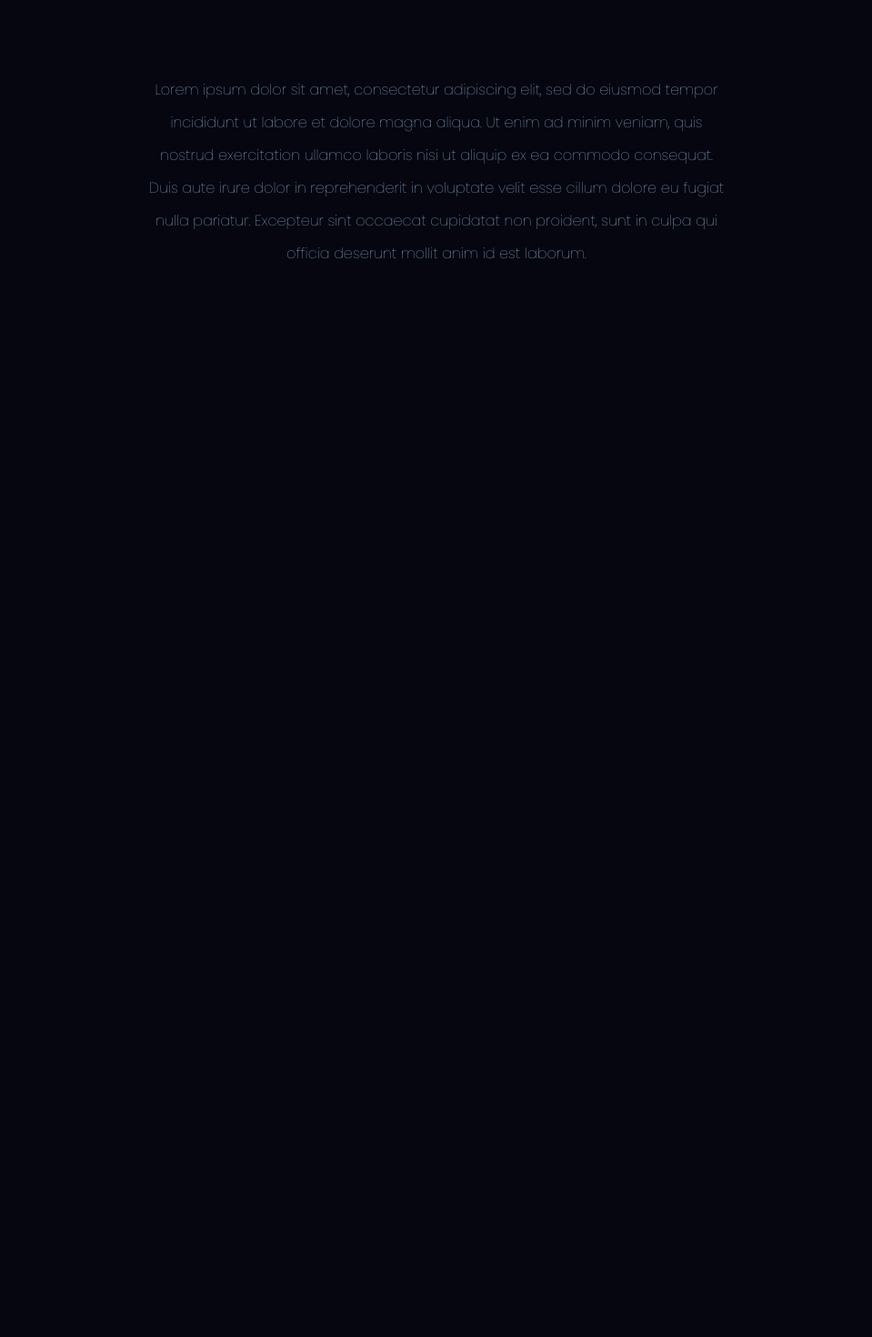
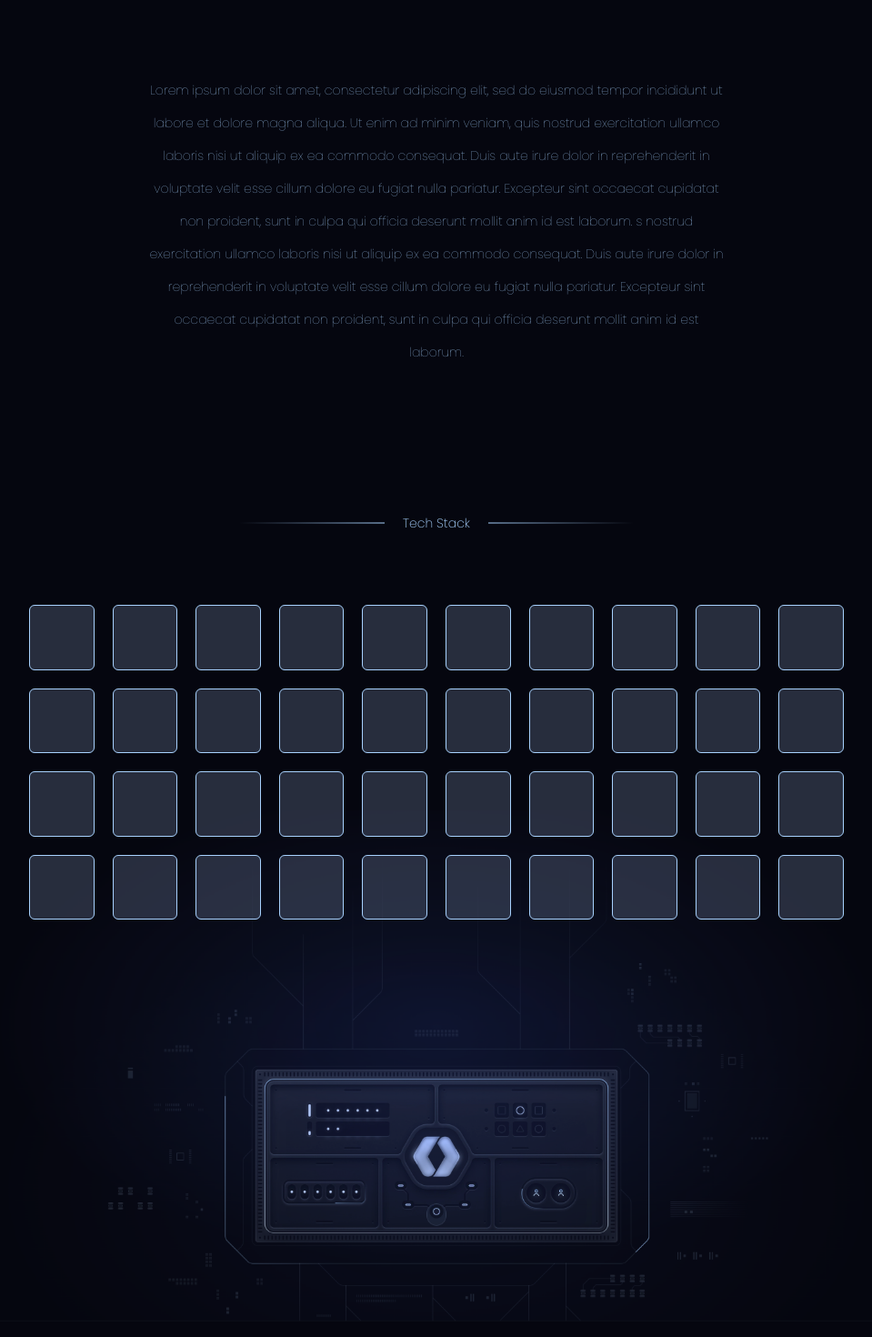
Before and after one commit to vansh2308/portfolio-website, a React (Vite) app: page / in a window 1280 px wide. Shown: the part 981-2451 px from the top of the page at 91% size, without its empty margins (160-1119 px from the left). Before the commit the page ends 1486 px from the top, so only its background shows below. Built offline with nearby package versions, Linux system fonts and the light colour scheme.

Commit message:
Make techstack section

```diff
--- a/src/App.css
+++ b/src/App.css
@@ -33,3 +33,10 @@ body{
   );
   @apply absolute h-[350%] w-[350%] -left-[125%] -top-[125%] content-[''] animate-borderSpin
 }
+
+
+.tech-stack-grid{
+  display: grid;
+  grid-template-rows: repeat(4, 1fr);
+  grid-template-columns: repeat(10, 1fr);
+}
--- a/src/App.jsx
+++ b/src/App.jsx
@@ -2,12 +2,15 @@
 import "./App.css"
 import Hero from "./components/Hero"
 import Services from "./components/Services"
+import TechStack from "./components/TechStack"
 
 export default function App(){
   return(
     <div className="w-screen ">
       <Hero />
       <Services />
+
+      <TechStack />
     </div>
   )
 }
--- a/src/components/Services.jsx
+++ b/src/components/Services.jsx
@@ -44,8 +44,8 @@ export default function Services() {
                 }
             </div>
 
-            <p className="w-[50%] text-center my-32 font-thin leading-9">
-                Lorem ipsum dolor sit amet, consectetur adipiscing elit, sed do eiusmod tempor incididunt ut labore et dolore magna aliqua. Ut enim ad minim veniam, quis nostrud exercitation ullamco laboris nisi ut aliquip ex ea commodo consequat. Duis aute irure dolor in reprehenderit in voluptate velit esse cillum dolore eu fugiat nulla pariatur. Excepteur sint occaecat cupidatat non proident, sunt in culpa qui officia deserunt  mollit anim id est laborum.
+            <p className="w-[50%] text-center mt-32 mb-20 font-thin leading-9 text-sm">
+                Lorem ipsum dolor sit amet, consectetur adipiscing elit, sed do eiusmod tempor incididunt ut labore et dolore magna aliqua. Ut enim ad minim veniam, quis nostrud exercitation ullamco laboris nisi ut aliquip ex ea commodo consequat. Duis aute irure dolor in reprehenderit in voluptate velit esse cillum dolore eu fugiat nulla pariatur. Excepteur sint occaecat cupidatat non proident, sunt in culpa qui officia deserunt  mollit anim id est laborum. s nostrud exercitation ullamco laboris nisi ut aliquip ex ea commodo consequat. Duis aute irure dolor in reprehenderit in voluptate velit esse cillum dolore eu fugiat nulla pariatur. Excepteur sint occaecat cupidatat non proident, sunt in culpa qui officia deserunt  mollit anim id est laborum.
             </p>
 
         </section>
--- /dev/null
+++ b/src/components/TechStack.jsx
@@ -0,0 +1,29 @@
+
+import cs from "./../assets/cs.png"
+
+export default function TechStack() {
+    return (
+        <section className="w-screen flex items-center flex-col">
+            <div className="w-full flex justify-center items-center gap-5 mb-20">
+                <div className="w-[10rem] h-[1.5px] bg-gradient-to-r from-transparent to-sky/50 " />
+                <span className="text-sm font-extralight ">Tech Stack</span>
+                <div className="w-[10rem] h-[1.5px] bg-gradient-to-l from-transparent to-sky/50 " />
+            </div>
+
+            <div className="tech-stack-grid w-[70%] gap-5">
+                {
+                    [...Array(40).keys()].map((item, key) => {
+                        return(
+                            <div className="w-full aspect-square bg-dgrey/40 rounded-md border-[0.5px] border-sky" />
+                        )
+                    })
+                }
+            </div>
+
+            <img src={cs} alt="cs" className="w-[80vw] -mt-[7.5rem] -z-10" />
+
+
+
+        </section>
+    )
+}
```
